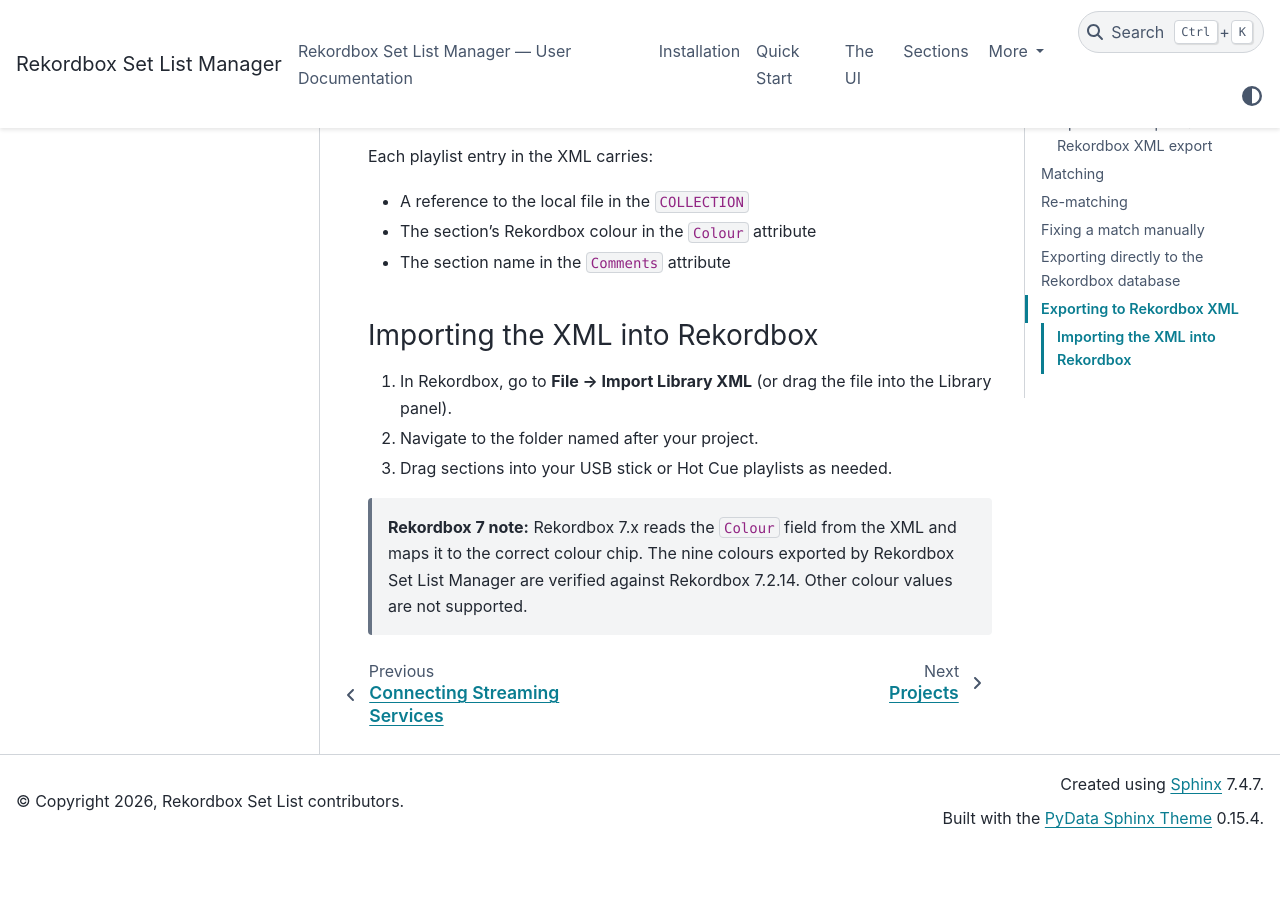
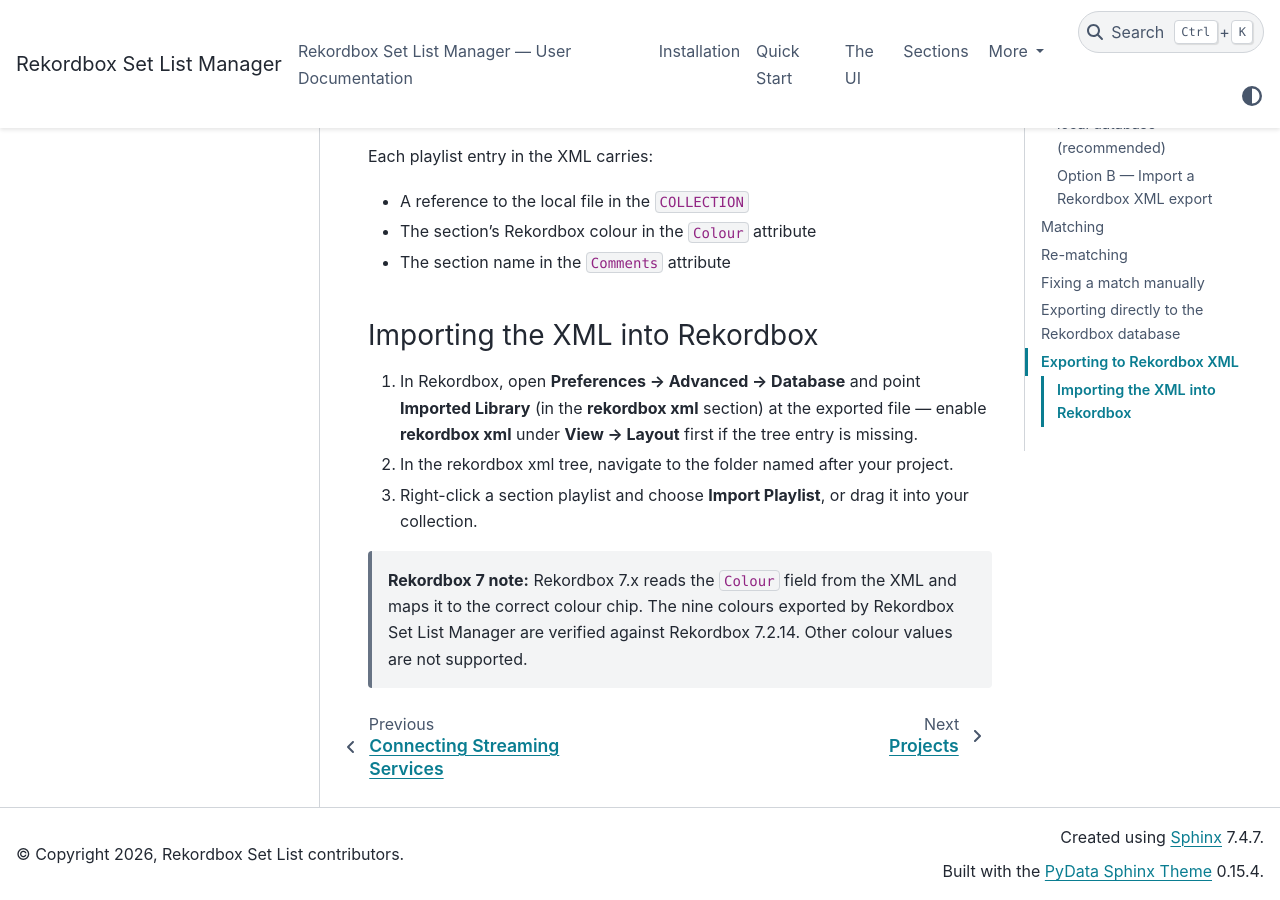
Before and after one commit to FIrgolitsch/RekordboxSetListManager, a Sphinx documentation site: the page built from docs/rekordbox.md, in a window 1280 px wide and 900 px high, scrolled down 3586 px. Built offline with Sphinx 7.4.7 and the PyData theme 0.15.4, drawn with Linux system fonts in a browser that asks for light colours; pages that are not in the unit, such as notebooks, are missing from menus; before the commit the page ends 4434 px from its top, so only the background shows below that.

Commit message:
docs: align claims with implementation
Undo keeps 50 states, not 100; the playlist picker is a list, not a\ndropdown; the Tidal device-code URL is shown in the dialog (stdout is\nonly used when no link callback exists); the recolor menu item is\n"Recolor sections by type…"; Rekordbox 6 and 7 are both supported;\nand the XML import goes through the rekordbox xml Imported Library\nbridge, not a File-menu item.

```diff
--- a/docs/rekordbox.md
+++ b/docs/rekordbox.md
@@ -112,8 +112,8 @@
 
 ### Importing the XML into Rekordbox
 
-1. In Rekordbox, go to **File → Import Library XML** (or drag the file into the Library panel).
-2. Navigate to the folder named after your project.
-3. Drag sections into your USB stick or Hot Cue playlists as needed.
+1. In Rekordbox, open **Preferences → Advanced → Database** and point **Imported Library** (in the **rekordbox xml** section) at the exported file — enable **rekordbox xml** under **View → Layout** first if the tree entry is missing.
+2. In the rekordbox xml tree, navigate to the folder named after your project.
+3. Right-click a section playlist and choose **Import Playlist**, or drag it into your collection.
 
 > **Rekordbox 7 note:** Rekordbox 7.x reads the `Colour` field from the XML and maps it to the correct colour chip.  The nine colours exported by Rekordbox Set List Manager are verified against Rekordbox 7.2.14.  Other colour values are not supported.
```
Also changed, not shown: README.md (+2 -2 lines), docs/connecting-services.md (+1 -1 lines), docs/quick-start.md (+2 -2 lines), docs/sections.md (+2 -2 lines), docs/troubleshooting.md (+1 -1 lines), docs/ui-guide.md (+1 -1 lines).
